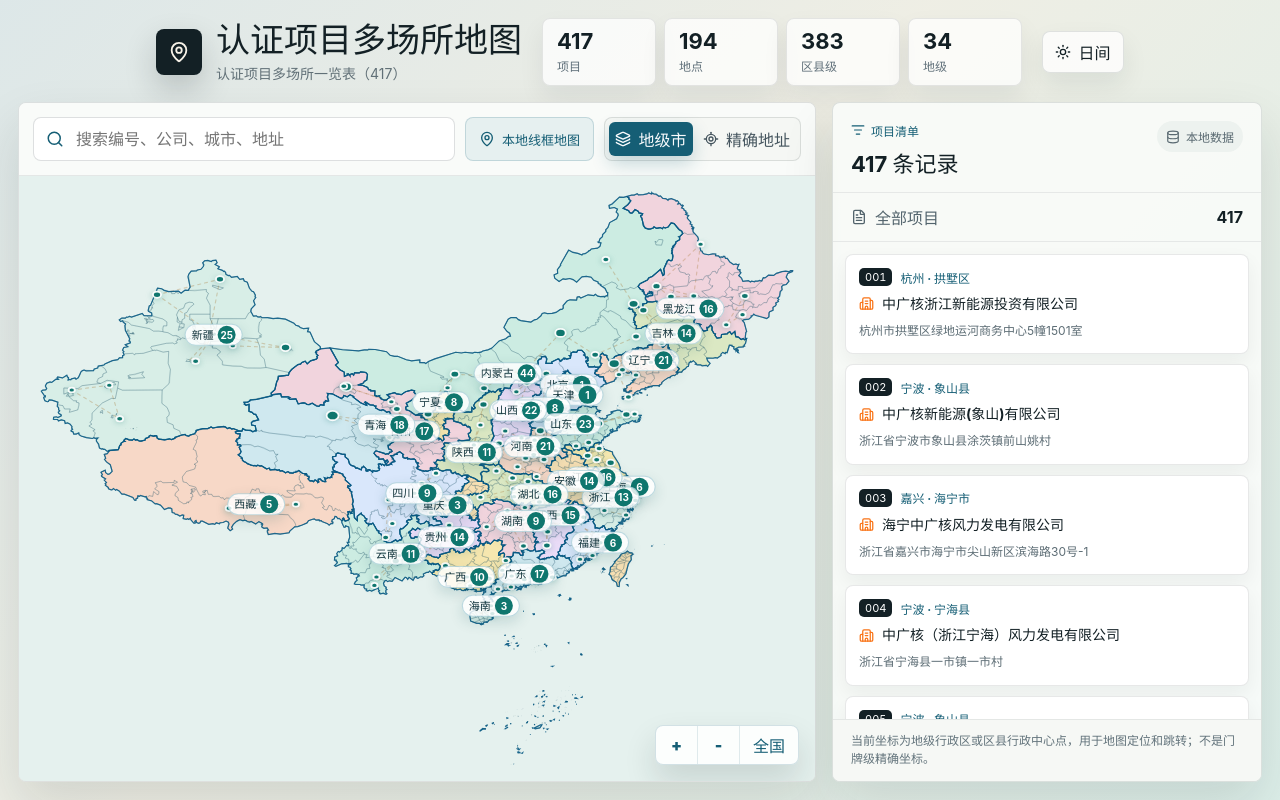
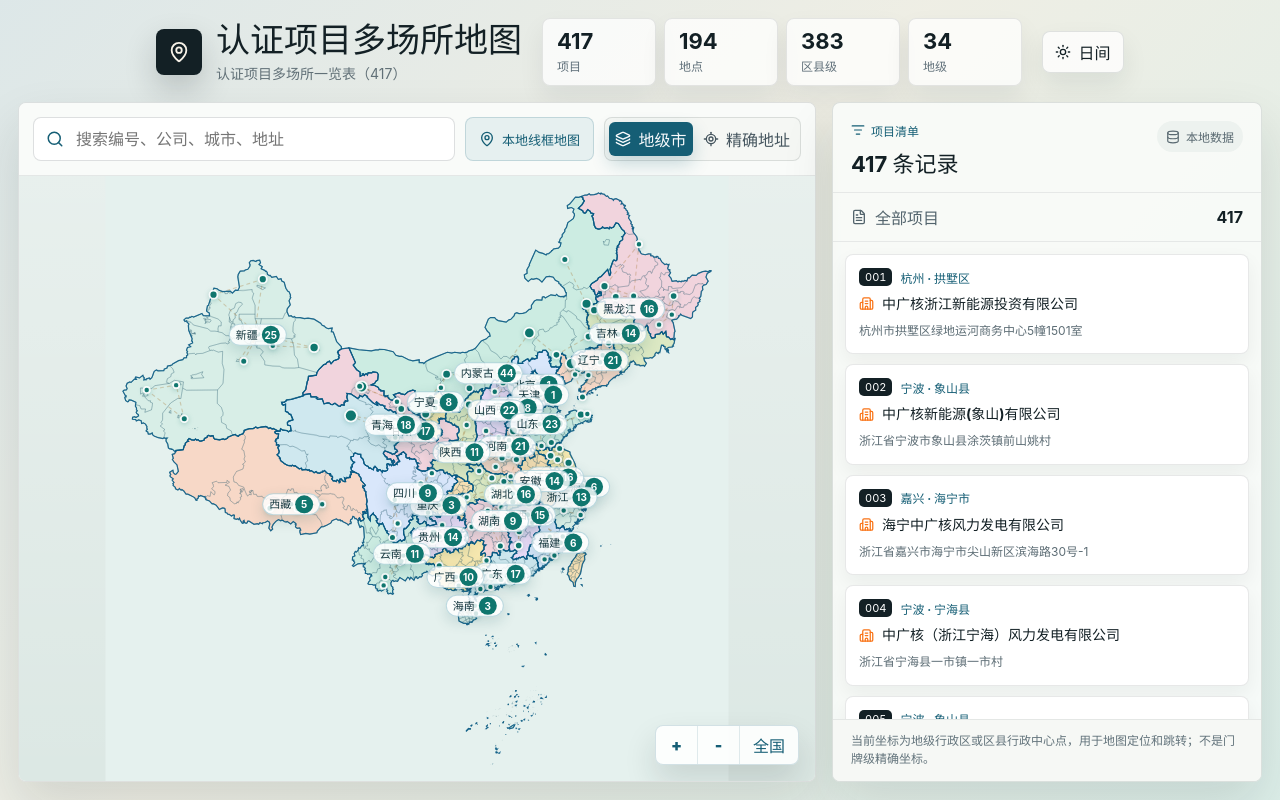
Before and after one commit to eggmeeen/authentication, a React (Vite) app: page / in a window 1280 px wide. Built offline with nearby package versions, Linux system fonts and the light colour scheme.

Commit message:
Restore map aspect and improve project focus

```diff
--- a/src/App.tsx
+++ b/src/App.tsx
@@ -162,6 +162,13 @@ interface ScreenPoint {
   y: number;
 }
 
+interface ScreenViewport {
+  x: number;
+  y: number;
+  width: number;
+  height: number;
+}
+
 interface MapLabel {
   id: string;
   kind: "province" | "city" | "company";
@@ -191,12 +198,34 @@ interface ProjectHighlightPoint {
   selected: boolean;
 }
 
+interface ProjectConnection {
+  id: string;
+  x1: number;
+  y1: number;
+  x2: number;
+  y2: number;
+  selected: boolean;
+}
+
 function distance(a: { x: number; y: number }, b: { x: number; y: number }): number {
   return Math.hypot(a.x - b.x, a.y - b.y);
 }
 
 function boxesOverlap(a: { x: number; y: number; width: number; height: number }, b: { x: number; y: number; width: number; height: number }) {
   return a.x < b.x + b.width && a.x + a.width > b.x && a.y < b.y + b.height && a.y + a.height > b.y;
+}
+
+function renderedViewport(sourceViewBox: MapViewBox, size: { width: number; height: number }): ScreenViewport {
+  const viewRatio = sourceViewBox.width / sourceViewBox.height;
+  const containerRatio = size.width / size.height;
+  if (containerRatio > viewRatio) {
+    const height = size.height;
+    const width = height * viewRatio;
+    return { x: (size.width - width) / 2, y: 0, width, height };
+  }
+  const width = size.width;
+  const height = width / viewRatio;
+  return { x: 0, y: (size.height - height) / 2, width, height };
 }
 
 function ChinaMapCanvas({
@@ -323,7 +352,8 @@ function ChinaMapCanvas({
   const currentScale = fullViewBox.width / viewBox.width;
   const labelScale = fullViewBox.width / labelViewBox.width;
   const showProvinceCounts = currentScale <= 1.18;
-  const pxPerMapUnit = viewportSize.width / viewBox.width;
+  const mapViewport = useMemo(() => renderedViewport(viewBox, viewportSize), [viewBox, viewportSize]);
+  const pxPerMapUnit = mapViewport.width / viewBox.width;
   const provinceFill = theme === "night" ? NIGHT_PROVINCE_COLORS : PROVINCE_COLORS;
   const activeProvince = selectedProvince ?? (selectedProject ? normalizeProvinceName(selectedProject.province) : null);
 
@@ -342,25 +372,31 @@ function ChinaMapCanvas({
 
   const mapToScreen = useCallback(
     (x: number, y: number): ScreenPoint => ({
-      x: ((x - viewBox.x) / viewBox.width) * viewportSize.width,
-      y: ((y - viewBox.y) / viewBox.height) * viewportSize.height,
+      x: mapViewport.x + ((x - viewBox.x) / viewBox.width) * mapViewport.width,
+      y: mapViewport.y + ((y - viewBox.y) / viewBox.height) * mapViewport.height,
     }),
-    [viewBox, viewportSize],
+    [mapViewport, viewBox],
   );
 
   const screenToMap = useCallback(
-    (x: number, y: number, sourceViewBox = viewBoxRef.current): ScreenPoint => ({
-      x: sourceViewBox.x + (x / viewportSize.width) * sourceViewBox.width,
-      y: sourceViewBox.y + (y / viewportSize.height) * sourceViewBox.height,
-    }),
+    (x: number, y: number, sourceViewBox = viewBoxRef.current): ScreenPoint => {
+      const sourceViewport = renderedViewport(sourceViewBox, viewportSize);
+      return {
+        x: sourceViewBox.x + ((x - sourceViewport.x) / sourceViewport.width) * sourceViewBox.width,
+        y: sourceViewBox.y + ((y - sourceViewport.y) / sourceViewport.height) * sourceViewBox.height,
+      };
+    },
     [viewportSize],
   );
 
   const labelMapToScreen = useCallback(
-    (x: number, y: number): ScreenPoint => ({
-      x: ((x - labelViewBox.x) / labelViewBox.width) * viewportSize.width,
-      y: ((y - labelViewBox.y) / labelViewBox.height) * viewportSize.height,
-    }),
+    (x: number, y: number): ScreenPoint => {
+      const labelViewport = renderedViewport(labelViewBox, viewportSize);
+      return {
+        x: labelViewport.x + ((x - labelViewBox.x) / labelViewBox.width) * labelViewport.width,
+        y: labelViewport.y + ((y - labelViewBox.y) / labelViewBox.height) * labelViewport.height,
+      };
+    },
     [labelViewBox, viewportSize],
   );
 
@@ -400,11 +436,14 @@ function ChinaMapCanvas({
     (factor: number, screenX: number, screenY: number, duration = 0) => {
       const current = viewBoxRef.current;
       const mapPoint = screenToMap(screenX, screenY, current);
+      const currentViewport = renderedViewport(current, viewportSize);
+      const anchorX = (screenX - currentViewport.x) / currentViewport.width;
+      const anchorY = (screenY - currentViewport.y) / currentViewport.height;
       const nextWidth = current.width * factor;
       const nextHeight = current.height * factor;
       const target = {
-        x: mapPoint.x - (screenX / viewportSize.width) * nextWidth,
-        y: mapPoint.y - (screenY / viewportSize.height) * nextHeight,
+        x: mapPoint.x - anchorX * nextWidth,
+        y: mapPoint.y - anchorY * nextHeight,
         width: nextWidth,
         height: nextHeight,
       };
@@ -458,18 +497,22 @@ function ChinaMapCanvas({
   useEffect(() => {
     if (!selectedPoint) return;
     setSelectedProvince(normalizeProvinceName(selectedProject?.province ?? ""));
-    const targetWidth = coordinateMode === "city" ? 230 : 170;
-    const targetHeight = targetWidth * (fullViewBox.height / fullViewBox.width);
-    animateTo(
+    const targetHeight = 95;
+    const targetWidth = Math.max(115, targetHeight * (viewportSize.width / viewportSize.height));
+    const target = clampViewBox(
       {
         x: selectedPoint.x - targetWidth / 2,
         y: selectedPoint.y - targetHeight / 2,
         width: targetWidth,
         height: targetHeight,
       },
-      980,
+      fullViewBox,
     );
-  }, [animateTo, coordinateMode, fullViewBox, selectedPoint, selectedProject]);
+    clearLabelLayoutTimer();
+    viewBoxRef.current = target;
+    setViewBox(target);
+    setLabelViewBox(target);
+  }, [clearLabelLayoutTimer, fullViewBox, selectedPoint, selectedProject, viewportSize]);
 
   const zoom = useCallback(
     (factor: number) => {
@@ -529,6 +572,25 @@ function ChinaMapCanvas({
       })
       .filter((point): point is ProjectHighlightPoint => Boolean(point));
   }, [activeProvince, coordinateMode, mapData, projects, selectedProject]);
+
+  const provinceProjectConnections = useMemo<ProjectConnection[]>(() => {
+    const connections: ProjectConnection[] = [];
+    for (let index = 0; index < provinceProjectHighlights.length; index += 1) {
+      for (let nextIndex = index + 1; nextIndex < provinceProjectHighlights.length; nextIndex += 1) {
+        const a = provinceProjectHighlights[index];
+        const b = provinceProjectHighlights[nextIndex];
+        connections.push({
+          id: `${a.id}-${b.id}`,
+          x1: a.x,
+          y1: a.y,
+          x2: b.x,
+          y2: b.y,
+          selected: a.selected || b.selected,
+        });
+      }
+    }
+    return connections;
+  }, [provinceProjectHighlights]);
 
   const nearbyProjects = useMemo(() => {
     if (!selectedPoint || !selectedProject) return [];
@@ -745,11 +807,14 @@ function ChinaMapCanvas({
         const startCenter = { x: gesture.startCenter.x - rect.left, y: gesture.startCenter.y - rect.top };
         const factor = gesture.startDistance / Math.max(20, currentDistance);
         const anchor = screenToMap(startCenter.x, startCenter.y, gesture.startViewBox);
+        const startViewport = renderedViewport(gesture.startViewBox, viewportSize);
+        const centerRatioX = (center.x - startViewport.x) / startViewport.width;
+        const centerRatioY = (center.y - startViewport.y) / startViewport.height;
         const nextWidth = gesture.startViewBox.width * factor;
         const nextHeight = gesture.startViewBox.height * factor;
         setClampedViewBox({
-          x: anchor.x - (center.x / viewportSize.width) * nextWidth,
-          y: anchor.y - (center.y / viewportSize.height) * nextHeight,
+          x: anchor.x - centerRatioX * nextWidth,
+          y: anchor.y - centerRatioY * nextHeight,
           width: nextWidth,
           height: nextHeight,
         });
@@ -758,10 +823,11 @@ function ChinaMapCanvas({
         const dx = event.clientX - gesture.startX;
         const dy = event.clientY - gesture.startY;
         if (Math.hypot(dx, dy) > 3) gesture.moved = true;
+        const startViewport = renderedViewport(gesture.startViewBox, viewportSize);
         setClampedViewBox({
           ...gesture.startViewBox,
-          x: gesture.startViewBox.x - (dx / viewportSize.width) * gesture.startViewBox.width,
-          y: gesture.startViewBox.y - (dy / viewportSize.height) * gesture.startViewBox.height,
+          x: gesture.startViewBox.x - (dx / startViewport.width) * gesture.startViewBox.width,
+          y: gesture.startViewBox.y - (dy / startViewport.height) * gesture.startViewBox.height,
         });
       }
     },
@@ -784,7 +850,6 @@ function ChinaMapCanvas({
       <svg
         className="china-map"
         viewBox={`${viewBox.x} ${viewBox.y} ${viewBox.width} ${viewBox.height}`}
-        preserveAspectRatio="none"
         role="img"
         aria-label="中国认证项目分布线框图"
         onPointerDown={onPointerDown}
@@ -869,13 +934,39 @@ function ChinaMapCanvas({
             />
           ))}
         </g>
+        {provinceProjectConnections.length > 0 && (
+          <g className="province-project-links" aria-hidden="true">
+            {provinceProjectConnections.map((connection) => (
+              <line
+                key={connection.id}
+                className={connection.selected ? "is-selected" : ""}
+                x1={connection.x1}
+                y1={connection.y1}
+                x2={connection.x2}
+                y2={connection.y2}
+              />
+            ))}
+          </g>
+        )}
         {provinceProjectHighlights.length > 0 && (
-          <g className="province-project-highlights" aria-hidden="true">
+          <g className="province-project-highlights">
             {provinceProjectHighlights.map((point) => {
               const ringRadius = (point.selected ? 12 : 8) / pxPerMapUnit;
               const coreRadius = (point.selected ? 4.2 : 2.8) / pxPerMapUnit;
               return (
-                <g key={`province-project-${point.id}`} className={point.selected ? "is-selected" : ""}>
+                <g
+                  key={`province-project-${point.id}`}
+                  className={`province-project-point ${point.selected ? "is-selected" : ""}`}
+                  role="button"
+                  tabIndex={0}
+                  aria-label={`定位项目 ${companyCode(projects.find((project) => project.id === point.id) ?? selectedProject ?? projects[0])}`}
+                  onClick={() => {
+                    if (!gestureRef.current.moved) onSelectProject(point.id);
+                  }}
+                  onKeyDown={(event) => {
+                    if (event.key === "Enter" || event.key === " ") onSelectProject(point.id);
+                  }}
+                >
                   <circle className="province-project-ring" cx={point.x} cy={point.y} r={ringRadius} />
                   <circle className="province-project-core" cx={point.x} cy={point.y} r={coreRadius} />
                 </g>
--- a/src/styles.css
+++ b/src/styles.css
@@ -546,8 +546,34 @@ p {
   stroke: #fff7ed;
 }
 
+.province-project-links {
+  pointer-events: none;
+}
+
 .province-project-highlights {
-  pointer-events: none;
+  pointer-events: auto;
+}
+
+.province-project-links line {
+  stroke: rgba(249, 115, 22, 0.58);
+  stroke-width: 1.4;
+  stroke-linecap: round;
+  stroke-dasharray: 5 7;
+  vector-effect: non-scaling-stroke;
+  filter: drop-shadow(0 0 4px rgba(249, 115, 22, 0.28));
+  animation: province-link-flow 1.5s linear infinite;
+}
+
+.province-project-links line.is-selected {
+  stroke: rgba(234, 88, 12, 0.95);
+  stroke-width: 2.2;
+  filter: drop-shadow(0 0 7px rgba(249, 115, 22, 0.72));
+}
+
+.province-project-point {
+  cursor: pointer;
+  outline: none;
+  pointer-events: visiblePainted;
 }
 
 .province-project-ring {
@@ -589,6 +615,26 @@ p {
 .theme-night .province-project-highlights .is-selected .province-project-core {
   fill: #fbbf24;
   stroke: #fff7ed;
+}
+
+.theme-night .province-project-links line {
+  stroke: rgba(34, 211, 238, 0.62);
+  filter: drop-shadow(0 0 5px rgba(34, 211, 238, 0.4));
+}
+
+.theme-night .province-project-links line.is-selected {
+  stroke: rgba(251, 191, 36, 0.96);
+  filter: drop-shadow(0 0 8px rgba(251, 191, 36, 0.74));
+}
+
+@keyframes province-link-flow {
+  from {
+    stroke-dashoffset: 0;
+  }
+
+  to {
+    stroke-dashoffset: -24;
+  }
 }
 
 @keyframes province-project-pulse {
```
